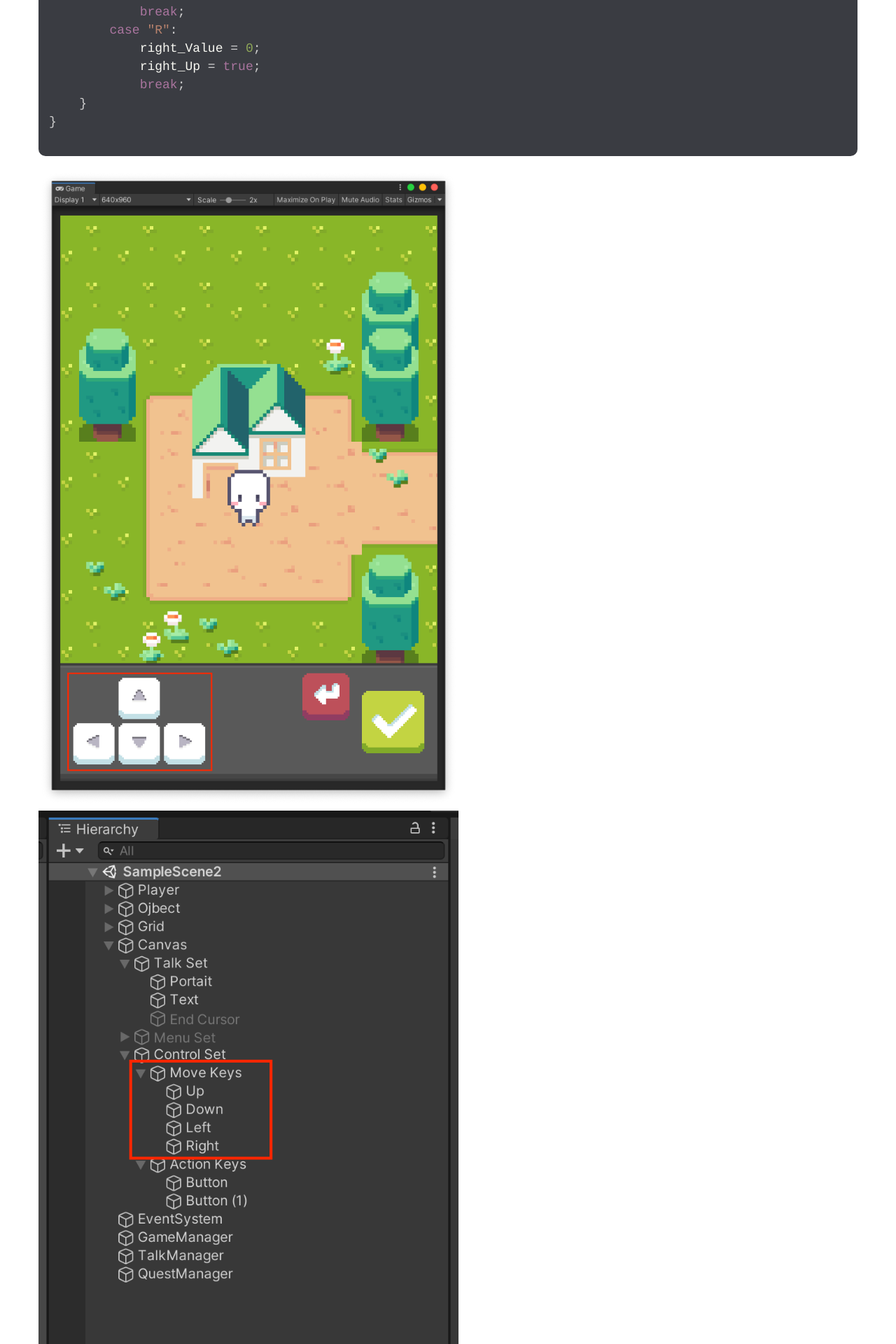
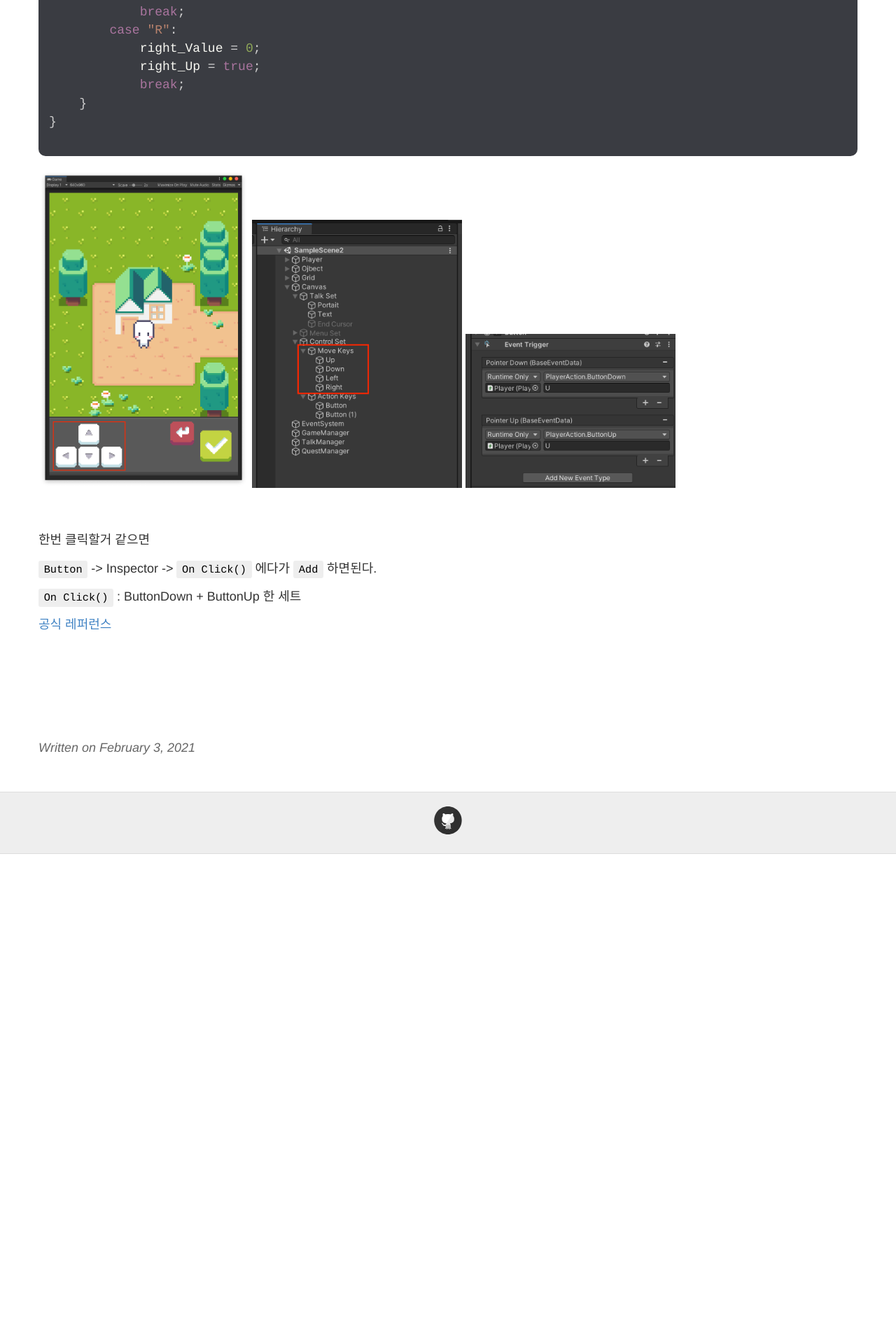
Before and after one commit to keemeesuu/keemeesuu.github.io, a Jekyll site: the page built from _posts/dev/Unity/2021-02-03-이벤트 트리거(Event Trigger).md, in a window 1280 px wide. Shown: the part 2992-4912 px from the top of the page at 70% size. Built offline with Jekyll 4.4.1, drawn with Linux system fonts in a browser that asks for light colours; after the commit the page ends 4212 px from its top, so only the background shows below that.

Commit message:
Update 2021-02-03-이벤트 트리거(Event Trigger).md

````diff
--- a/_posts/dev/Unity/2021-02-03-이벤트 트리거(Event Trigger).md
+++ b/_posts/dev/Unity/2021-02-03-이벤트 트리거(Event Trigger).md
@@ -124,9 +124,9 @@ public void ButtonUp(string type){
 ```
 
 
-<span>![이미지](/images/dev/Screen Shot 2021-02-03 at 4.24.25 PM.png "move button"){: width="600px"}</span>
-<span>![이미지](/images/dev/Screen Shot 2021-02-03 at 4.24.38 PM.png "move button"){: width="600px"}</span>
-<span>![이미지](/images/dev/Screen Shot 2021-02-03 at 4.24.49 PM.png "move button"){: width="600px"}</span>
+<span>![이미지](/images/dev/Screen Shot 2021-02-03 at 4.24.25 PM.png "move button"){: width="300px"}</span>
+<span>![이미지](/images/dev/Screen Shot 2021-02-03 at 4.24.38 PM.png "move button"){: width="300px"}</span>
+<span>![이미지](/images/dev/Screen Shot 2021-02-03 at 4.24.49 PM.png "move button"){: width="300px"}</span>
 
 
 <br>
````
